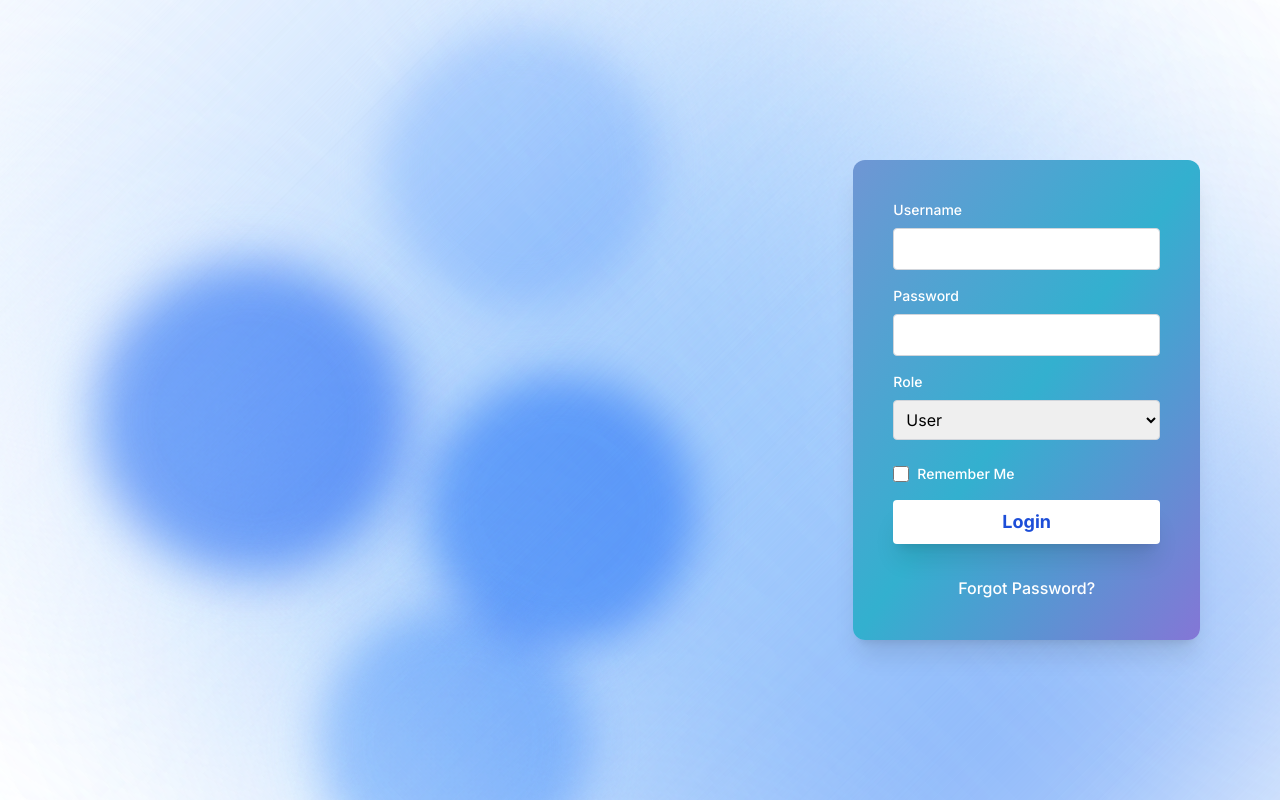
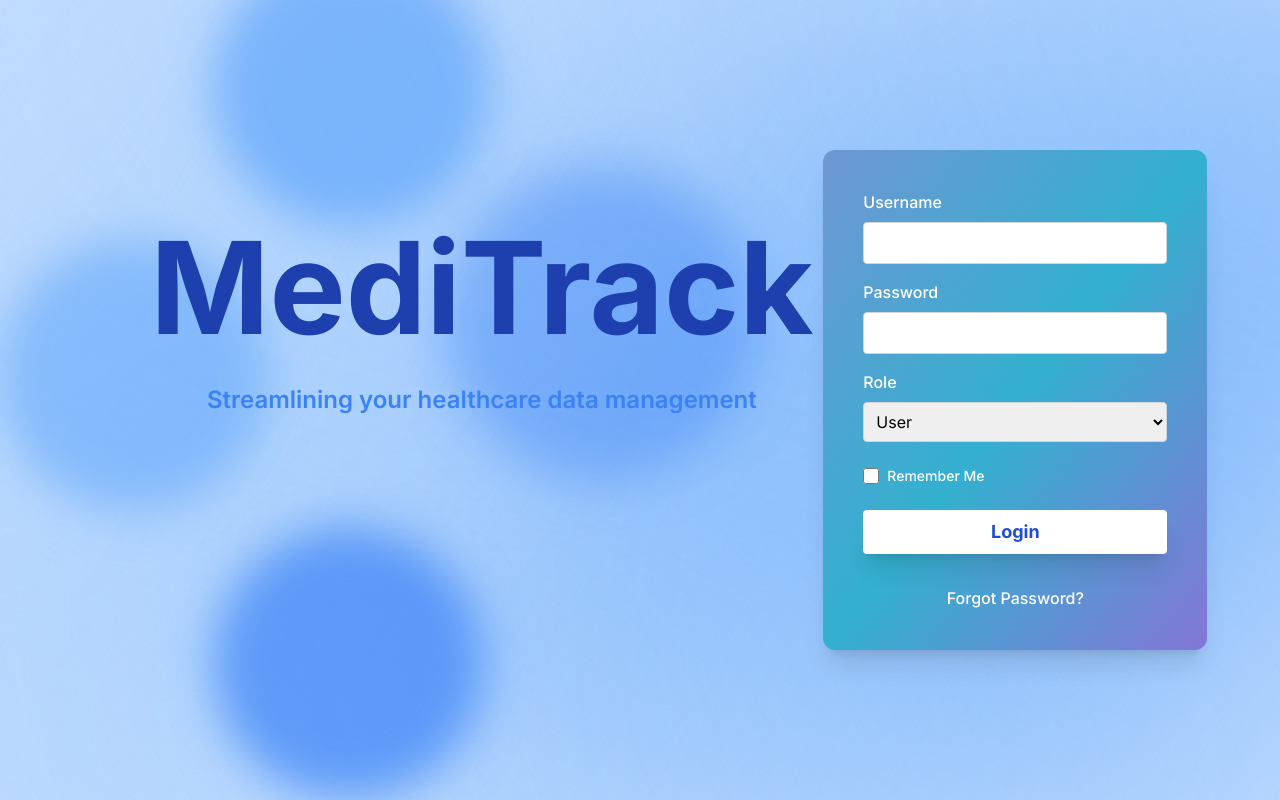
Before and after one commit to marcbrown2024/stratrak, a Next.js app: page /login in a window 1280 px wide. Built offline with nearby package versions, Linux system fonts and the light colour scheme.

Commit message:
continued to work on login page

```diff
--- a/app/login/page.tsx
+++ b/app/login/page.tsx
@@ -23,31 +23,37 @@ const Page = () => {
   };
 
   return (
-    <div className="relative h-screen w-full flex items-center justify-end overflow-hidden">
-      <div className="absolute left-0 h-full w-full flex items-center rotate-45 z-0">
-        <div className="h-full w-1/5 bg-blue-100 blur-[150px]"></div>
-        <div className="h-full w-1/5 bg-blue-200 blur-[150px]"></div>
-        <div className="h-full w-1/5 bg-blue-300 blur-[150px]"></div>
-        <div className="h-full w-1/5 bg-blue-400 blur-[150px]"></div>
-        <div className="h-full w-1/5 bg-blue-300 blur-[150px]"></div>
-        <div className="h-full w-1/5 bg-blue-500 blur-[150px]"></div>
+    <div className="relative h-screen w-full flex flex-col md:flex-row items-start justify-center gap-12 md:gap-0 overflow-hidden">
+      <div className="absolute h-full w-full flex bg-blue-200 -z-50">
+        <div className="h-full w-1/5 bg-blue-200 transform rotate-[30deg] blur-[150px]"></div>
+        <div className="h-full w-1/5 bg-blue-300 transform rotate-[30deg] blur-[150px]"></div>
+        <div className="h-full w-1/5 bg-blue-200 transform rotate-[30deg] blur-[150px]"></div>
+        <div className="h-full w-1/5 bg-blue-400 transform rotate-[30deg] blur-[150px]"></div>
+        <div className="h-full w-1/5 bg-blue-300 transform rotate-[30deg] blur-[150px]"></div>
+        <div className="h-full w-1/5 bg-blue-400 transform rotate-[30deg] blur-[150px]"></div>
       </div>
-      <div className="relative w-full">
-        <div className="absolute -top-96 left-10 md:left-96 w-72 h-72 bg-blue-200 rounded-full mix-blend-multiply filter blur-xl opacity-70 animate-blob"></div>
-        <div className="absolute -top-60 left-20 md:top-48 md:left-80 w-72 h-72 bg-blue-300 rounded-full mix-blend-multiply filter blur-xl opacity-70 animate-blob animation-delay-2000"></div>
-        <div className="absolute top-36 md:-top-20 md:left-20 w-72 h-72 bg-blue-500/90 rounded-full mix-blend-multiply filter blur-xl opacity-70 animate-blob animation-delay-4000"></div>
-        <div className="absolute -top-10 left-20 md:left-1/2 w-72 h-72 bg-blue-400 rounded-full mix-blend-multiply filter blur-xl opacity-70 animate-blob animation-delay-2000"></div>
+      <div className="absolute bottom-0 left-0 h-full md:h-fit w-full md:w-1/2 grid grid-cols-3 grid-rows-3 -z-40">
+        <div className="col-start-2 row-start-1 w-40 md:w-72 h-40 md:h-72 bg-blue-400 rounded-full mix-blend-multiply filter blur-xl opacity-70 animate-blob"></div>
+        <div className="col-start-1 row-start-2 w-40 md:w-72 h-40 md:h-72 bg-blue-400/80 rounded-full mix-blend-multiply filter blur-xl opacity-70 animate-blob animation-delay-2000"></div>
+        <div className="col-start-3 row-start-2 w-40 md:w-72 h-40 md:h-72 bg-blue-500/60 rounded-full mix-blend-multiply filter blur-xl opacity-70 animate-blob animation-delay-4000"></div>
+        <div className="col-start-2 row-start-3 w-40 md:w-72 h-40 md:h-72 bg-blue-500 rounded-full mix-blend-multiply filter blur-xl opacity-70 animate-blob animation-delay-2000"></div>
       </div>
+      <div className="h-fit md:h-4/5 w-full md:w-1/2 flex flex-col items-center justify-center gap-8 md:ml-40">
+        <h1 className="text-6xl md:text-9xl font-bold text-blue-800">
+          MediTrack
+        </h1>
+        <p className="text-base md:text-2xl text-blue-500 font-semibold">
+          Streamlining your healthcare data management
+        </p>
+      </div>
+      <div className="h-fit md:h-full w-full md:w-1/2 flex items-center justify-center md:justify-end">
         <form
           onSubmit={handleSubmit}
-        className="h-[30rem]  w-[30rem] space-y-4 bg-gradient-to-tl from-[#8476d6] via-[#33b0cf] to-[#6f96d4] p-10 mr-20 rounded-xl shadow-xl z-10"
+          className="h-fit w-80 md:w-96 space-y-4 bg-gradient-to-tl from-[#8476d6] via-[#33b0cf] to-[#6f96d4] p-10 md:mr-20 rounded-xl shadow-xl z-10"
         >
           {error && <p className="text-red-500">{error}</p>}
           <div className="space-y-2">
-          <label
-            htmlFor="username"
-            className="block text-sm font-medium text-white"
-          >
+            <label htmlFor="username" className="block font-medium text-white">
               Username
             </label>
             <input
@@ -60,10 +66,7 @@ const Page = () => {
             />
           </div>
           <div className="space-y-2">
-          <label
-            htmlFor="password"
-            className="block text-sm font-medium text-white"
-          >
+            <label htmlFor="password" className="block font-medium text-white">
               Password
             </label>
             <input
@@ -76,17 +79,14 @@ const Page = () => {
             />
           </div>
           <div className="space-y-2">
-          <label
-            htmlFor="role"
-            className="block text-sm font-medium text-white"
-          >
+            <label htmlFor="role" className="block font-medium text-white">
               Role
             </label>
             <select
               id="role"
               value={role}
               onChange={(e) => setRole(e.target.value)}
-            className="border border-gray-300 p-2 w-full rounded"
+              className="w-full border p-2 border-gray-300 rounded"
             >
               <option value="user">User</option>
               <option value="admin">Admin</option>
@@ -94,10 +94,7 @@ const Page = () => {
           </div>
           {role === "admin" && (
             <div className="space-y-2">
-            <label
-              htmlFor="userId"
-              className="block text-sm font-medium text-white"
-            >
+              <label htmlFor="userId" className="block font-medium text-white">
                 User ID
               </label>
               <input
@@ -110,7 +107,7 @@ const Page = () => {
               />
             </div>
           )}
-        <div className="flex items-center space-x-2 pt-2">
+          <div className="flex items-center space-x-2 py-2">
             <input
               type="checkbox"
               id="rememberMe"
@@ -141,6 +138,7 @@ const Page = () => {
           </div>
         </form>
       </div>
+    </div>
   );
 };
 
--- a/components/navLayout/Header/HeaderMobile.tsx
+++ b/components/navLayout/Header/HeaderMobile.tsx
@@ -59,6 +59,10 @@ const HeaderMobile = () => {
   const [isOpen, toggleOpen] = useCycle(false, true);
   const userPhotoUrl =
     "https://cdn-icons-png.flaticon.com/512/3237/3237472.png";
+
+  if (pathname === "/login") {
+    return null;
+  }
 
   return (
     <motion.nav
```
Lines whose indentation alone changed are shown as unchanged.
